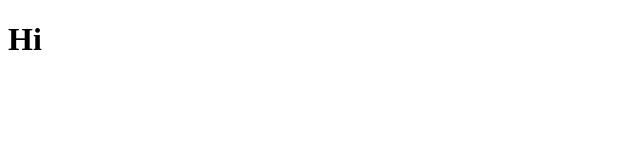
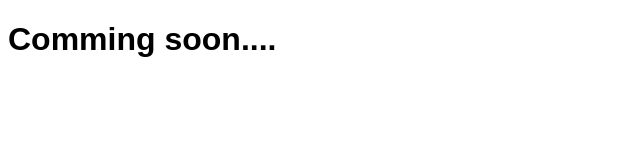
Before and after one commit to YoungFellow-le/YoungFellow-le.github.io, a plain HTML site: page index.html in a window 1280 px wide. Shown: the whole page, without its empty margins (0-640 px from the left). Drawn offline with Linux system fonts and the light colour scheme.

Commit message:
Fixed text

```diff
--- a/index.html
+++ b/index.html
@@ -4,10 +4,10 @@
     <meta charset="UTF-8">
     <meta http-equiv="X-UA-Compatible" content="IE=edge">
     <meta name="viewport" content="width=device-width, initial-scale=1.0">
-    <title>Abdullah A.</title>
+    <title>Abdullah A</title>
 </head>
 <body>
-    <h1>Hi</h1>
+    <h1 style="text-align: centre; font-family:Arial, Helvetica, sans-serif;">Comming soon....</h1>
     <!-- KN5FMVCWGFVXUULLIZHFK3DILBHEM4CLKFVVMQ2RGFRXSV2VPBFVI3CGKJJHUSTBKNVUMT2OKZUE
 KVSVNRCVO2ZUGFGWYYZQK5VE4SCUKZNFQURRNN5E2MLII4FFO3DEJBJTCRSFKNCTKV2VKZSFITJQ
 JJIFIVJVLFLHO33ZKEYUKOKDM46T2CQ= -->
```
